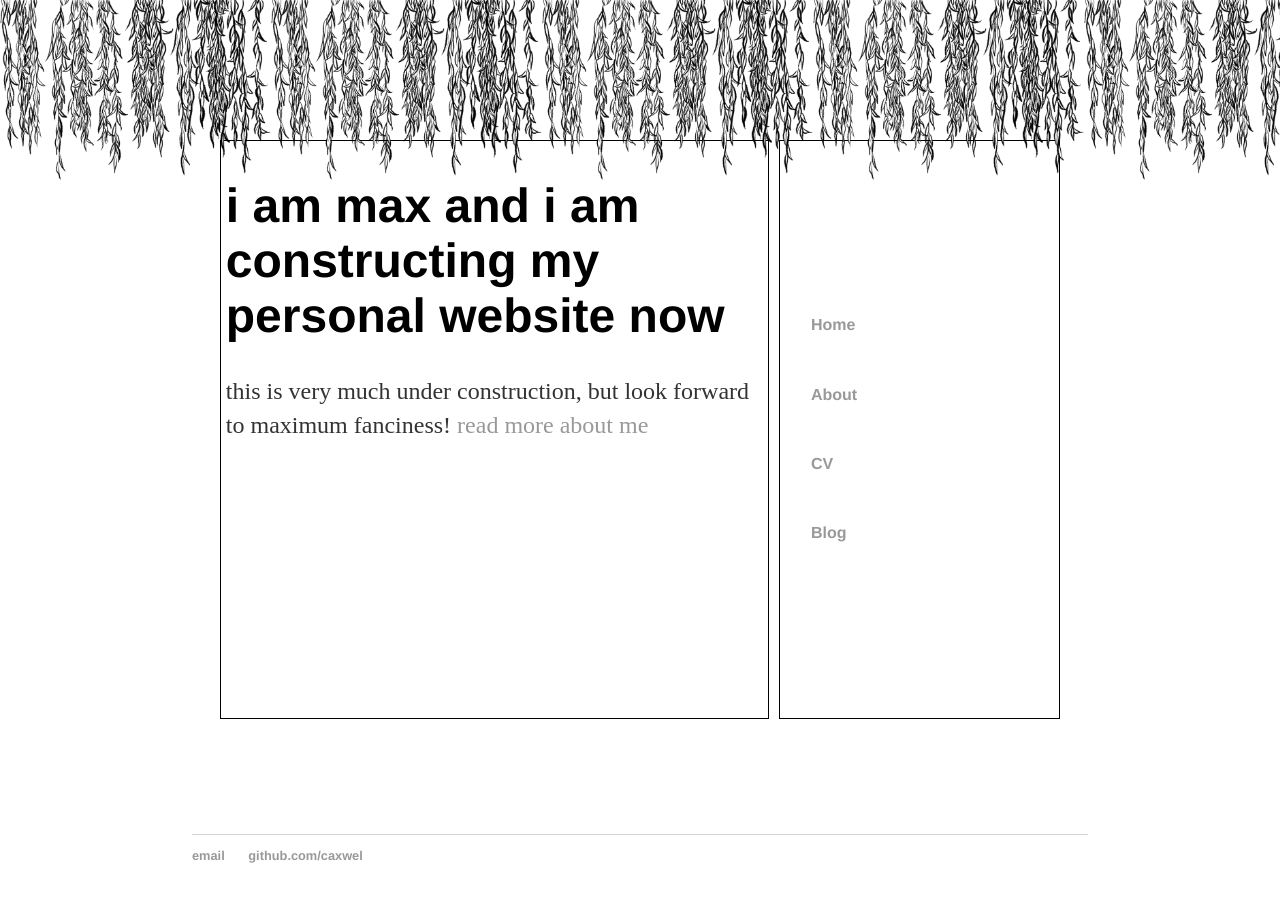
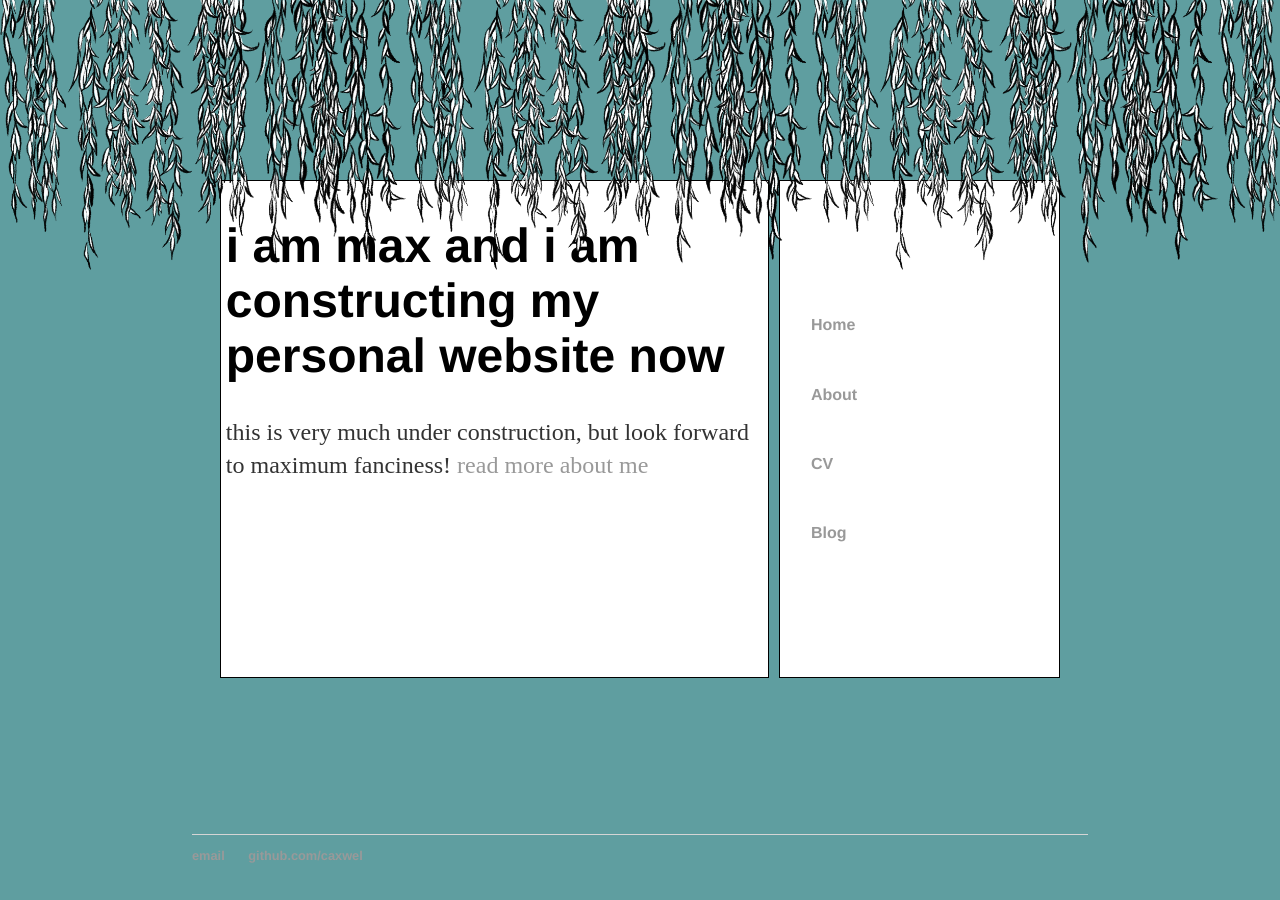
Before and after one commit to caxwel/caxwel.github.io, a Jekyll site: the page built from index.html, in a window 1280 px wide. Built offline with Jekyll 4.4.1, drawn with Linux system fonts in a browser that asks for light colours.

Commit message:
image time

```diff
--- a/css/main.css
+++ b/css/main.css
@@ -12,6 +12,7 @@ body, html {
 
 html {
     height: 100%;
+    background-color: cadetblue;
 }
 
 nav ul, footer ul {
@@ -71,20 +72,22 @@ ul.posts li {
 
 .content {
     border: 1px solid #000;
-    height: 70%;
+    height: 60%;
     width: 60%;
     padding: 5px;
     margin: 5px;
+    background-color: #fff;
 }
 
 .navbar {
     border: 1px solid #000;
-    height: 70%;
+    height: 60%;
     width: 30%;
     padding: 5px;
     margin: 5px;
     display: flex;
     align-items: center;
+    background-color: #fff;
 }
 
 nav ul li {
@@ -98,7 +101,7 @@ nav ul li {
     margin-top: 0px;
     margin-left: 0px;
     width: 100%;
-    height: 20%;
+    height: 30%;
     background-image: url('../assets/willowleaves.png');
     background-repeat: repeat-x;
     background-size: contain;
```
